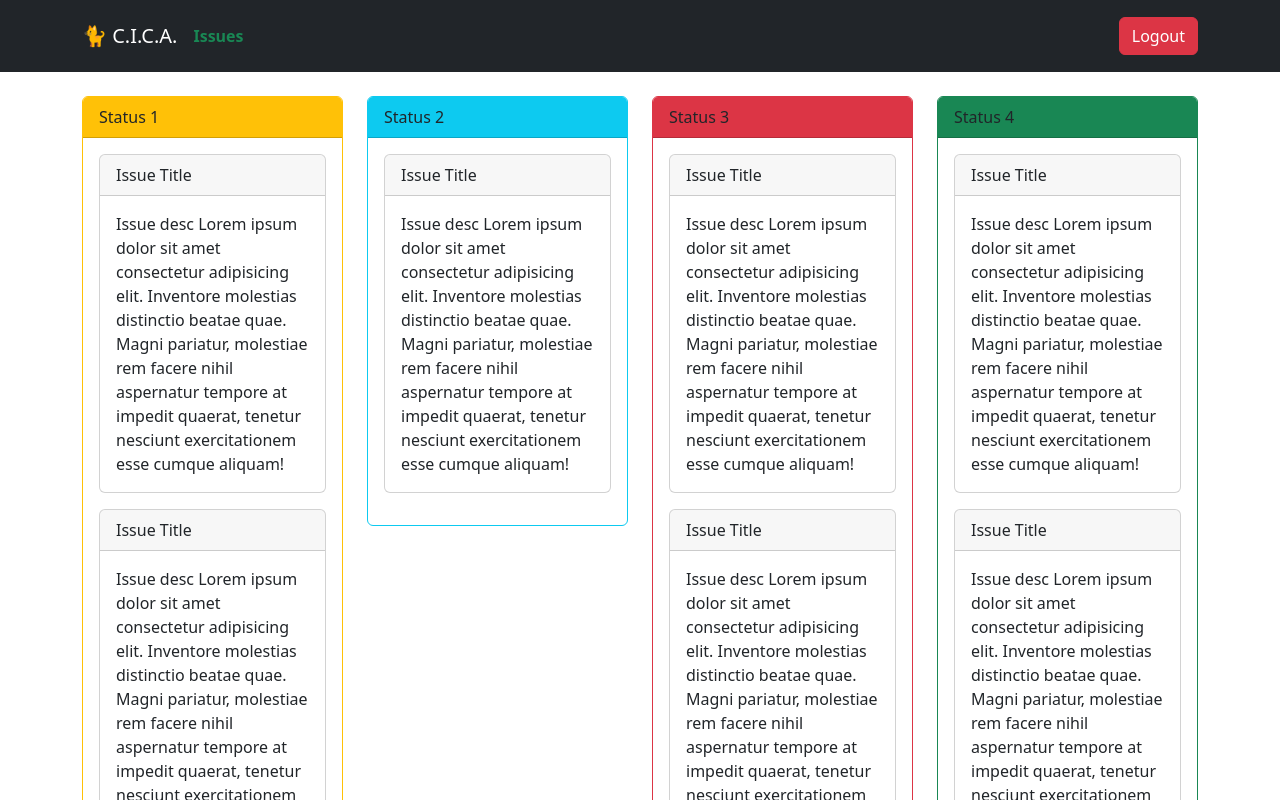
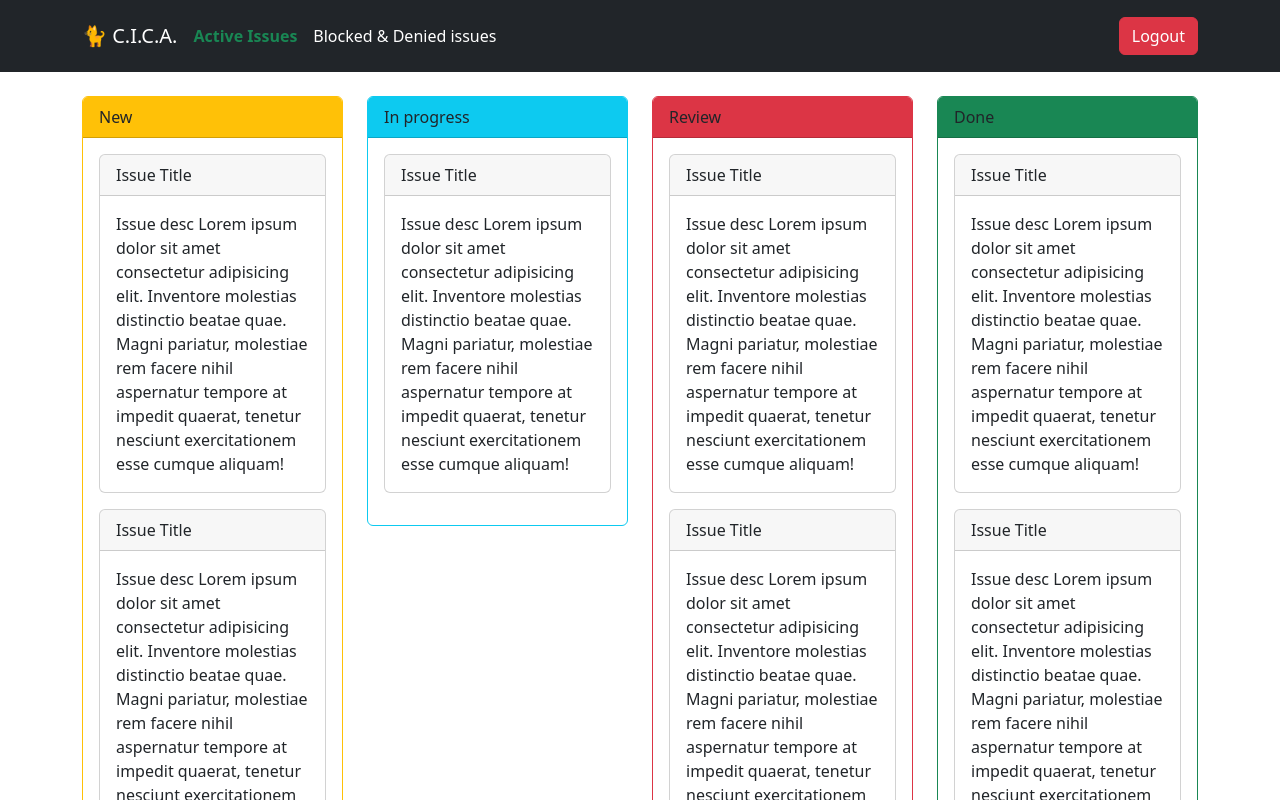
Before and after one commit to pamuaai/cica, a React (Create React App) app: page /issues in a window 1280 px wide. Shown: the top 800 px of the page. Built offline with nearby package versions, Linux system fonts and the light colour scheme.

Commit message:
Some little tweaks

```diff
--- a/src/App.tsx
+++ b/src/App.tsx
@@ -11,6 +11,7 @@ function App() {
       <Routes>
         <Route path="/" element={<Home />} />
         <Route path="/issues" element={<Issues />} />
+        <Route path="/inactive" element={ <div>Blocked and denied</div> } />
         <Route path="/login" element={<div>Login</div>} />
         <Route path="/register" element={<div>Register</div>} />
       </Routes>
--- a/src/components/Menu.tsx
+++ b/src/components/Menu.tsx
@@ -27,9 +27,15 @@ export default function Menu() {
               <Nav className="me-auto">
                 <NavLink
                   to="/issues"
+                  className="text-decoration-none text-white me-3"
+                >
+                  Active Issues
+                </NavLink>
+                <NavLink
+                  to="/inactive"
                   className="text-decoration-none text-white"
                 >
-                  Issues
+                  Blocked & Denied issues
                 </NavLink>
               </Nav>
               <Nav className="gap-2">
--- a/src/pages/Issues.tsx
+++ b/src/pages/Issues.tsx
@@ -16,9 +16,8 @@ export function Issues() {
       <Row>
         <Col>
           <Card border="warning">
-            <Card.Header className="bg-warning">Status 1</Card.Header>
+            <Card.Header className="bg-warning">New</Card.Header>
             <Card.Body>
-              <Issue></Issue>
               <Issue></Issue>
               <Issue></Issue>
               <Issue></Issue>
@@ -27,7 +26,7 @@ export function Issues() {
         </Col>
         <Col>
           <Card border="info">
-            <Card.Header className="bg-info">Status 2</Card.Header>
+            <Card.Header className="bg-info">In progress</Card.Header>
             <Card.Body>
               <Issue></Issue>
             </Card.Body>
@@ -35,7 +34,7 @@ export function Issues() {
         </Col>
         <Col>
           <Card border="danger">
-            <Card.Header className="bg-danger">Status 3</Card.Header>
+            <Card.Header className="bg-danger">Review</Card.Header>
             <Card.Body>
               <Issue></Issue>
               <Issue></Issue>
@@ -44,7 +43,7 @@ export function Issues() {
         </Col>
         <Col>
           <Card border="success">
-            <Card.Header className="bg-success">Status 4</Card.Header>
+            <Card.Header className="bg-success">Done</Card.Header>
             <Card.Body>
               <Issue></Issue>
               <Issue></Issue>
```
